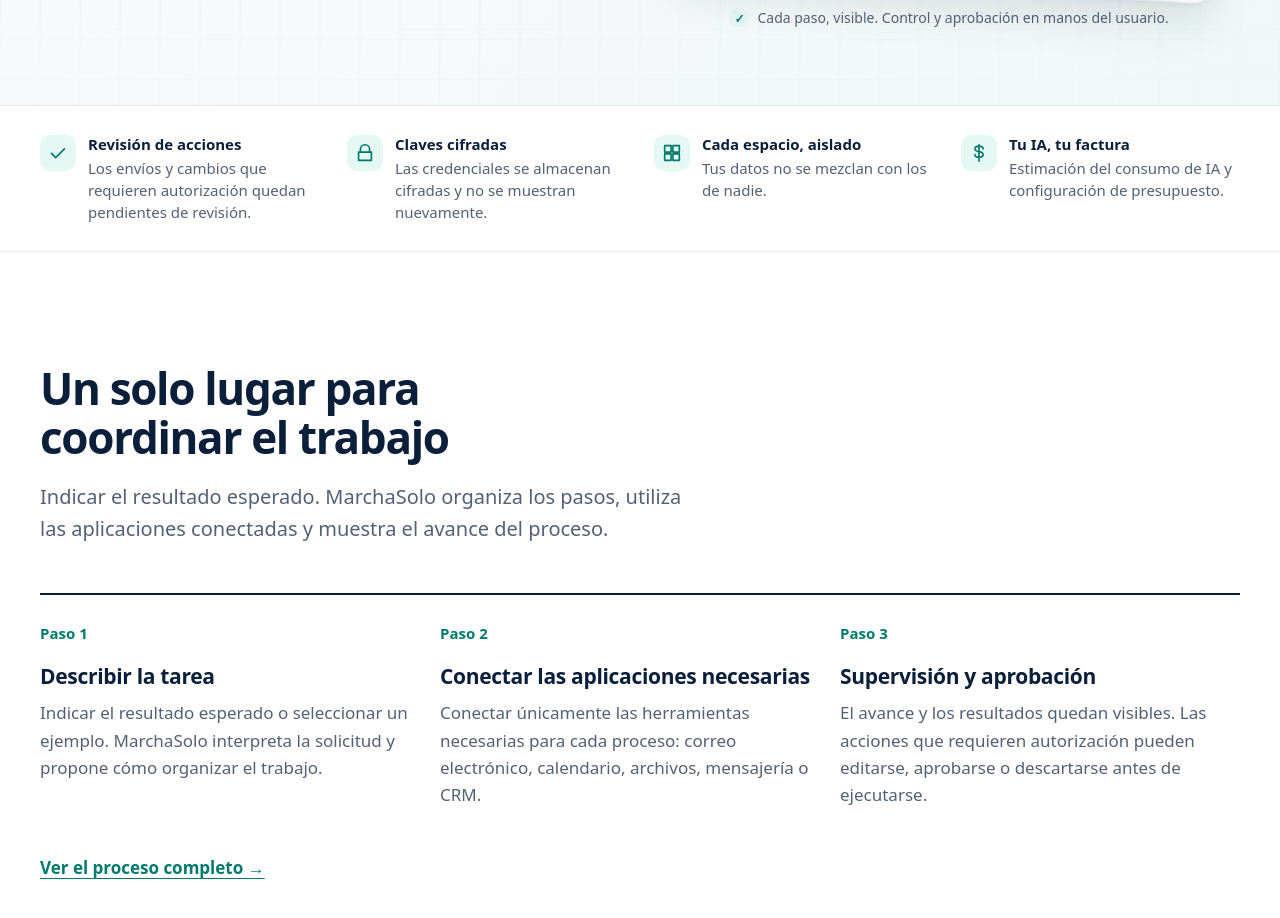
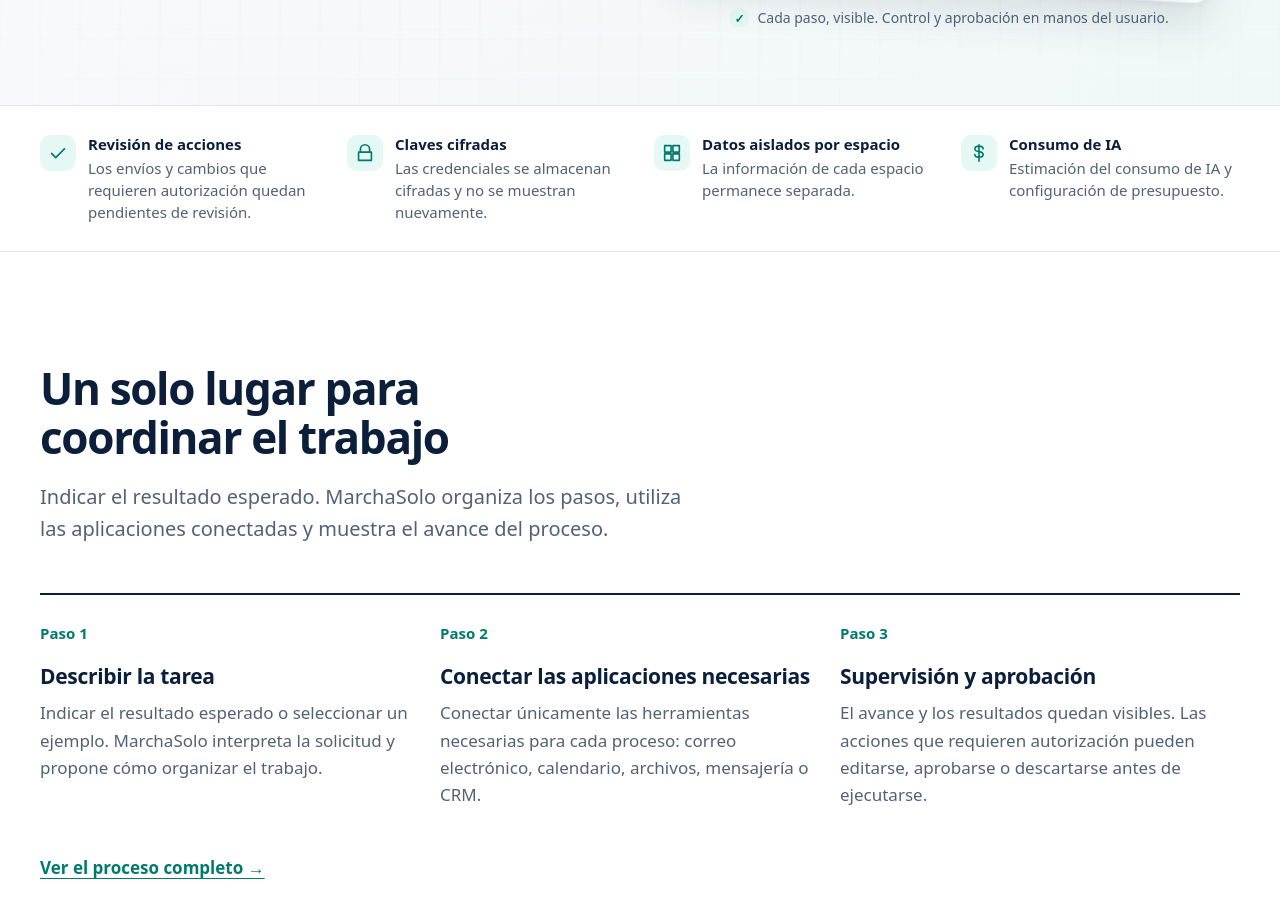
Before and after one commit to CESARKUBEREK/Delega, a Next.js app: page / in a window 1280 px wide. Shown: the part 1120-2038 px from the top of the page. Built offline with nearby package versions, Linux system fonts and the light colour scheme; no server answers.

Commit message:
Align MarchaSolo editorial copy in app-preview.tsx

```diff
--- a/src/components/site/app-preview.tsx
+++ b/src/components/site/app-preview.tsx
@@ -47,8 +47,8 @@ export function AppPreview() {
 const GUARANTEES = [
   { title: "Revisión de acciones", text: "Los envíos y cambios que requieren autorización quedan pendientes de revisión.", icon: "M5 12.5l4.5 4.5L19 7.5" },
   { title: "Claves cifradas", text: "Las credenciales se almacenan cifradas y no se muestran nuevamente.", icon: "M7 11V8a5 5 0 0 1 10 0v3M5 11h14v9H5z" },
-  { title: "Cada espacio, aislado", text: "Tus datos no se mezclan con los de nadie.", icon: "M4 4h7v7H4zM13 4h7v7h-7zM4 13h7v7H4zM13 13h7v7h-7z" },
-  { title: "Tu IA, tu factura", text: "Estimación del consumo de IA y configuración de presupuesto.", icon: "M12 3v18M16.5 7.5c0-1.7-2-3-4.5-3s-4.5 1.3-4.5 3 2 2.6 4.5 3 4.5 1.4 4.5 3.2-2 3-4.5 3-4.5-1.3-4.5-3" },
+  { title: "Datos aislados por espacio", text: "La información de cada espacio permanece separada.", icon: "M4 4h7v7H4zM13 4h7v7h-7zM4 13h7v7H4zM13 13h7v7h-7z" },
+  { title: "Consumo de IA", text: "Estimación del consumo de IA y configuración de presupuesto.", icon: "M12 3v18M16.5 7.5c0-1.7-2-3-4.5-3s-4.5 1.3-4.5 3 2 2.6 4.5 3 4.5 1.4 4.5 3.2-2 3-4.5 3-4.5-1.3-4.5-3" },
 ]
 
 export function GuaranteeStrip() {
```
